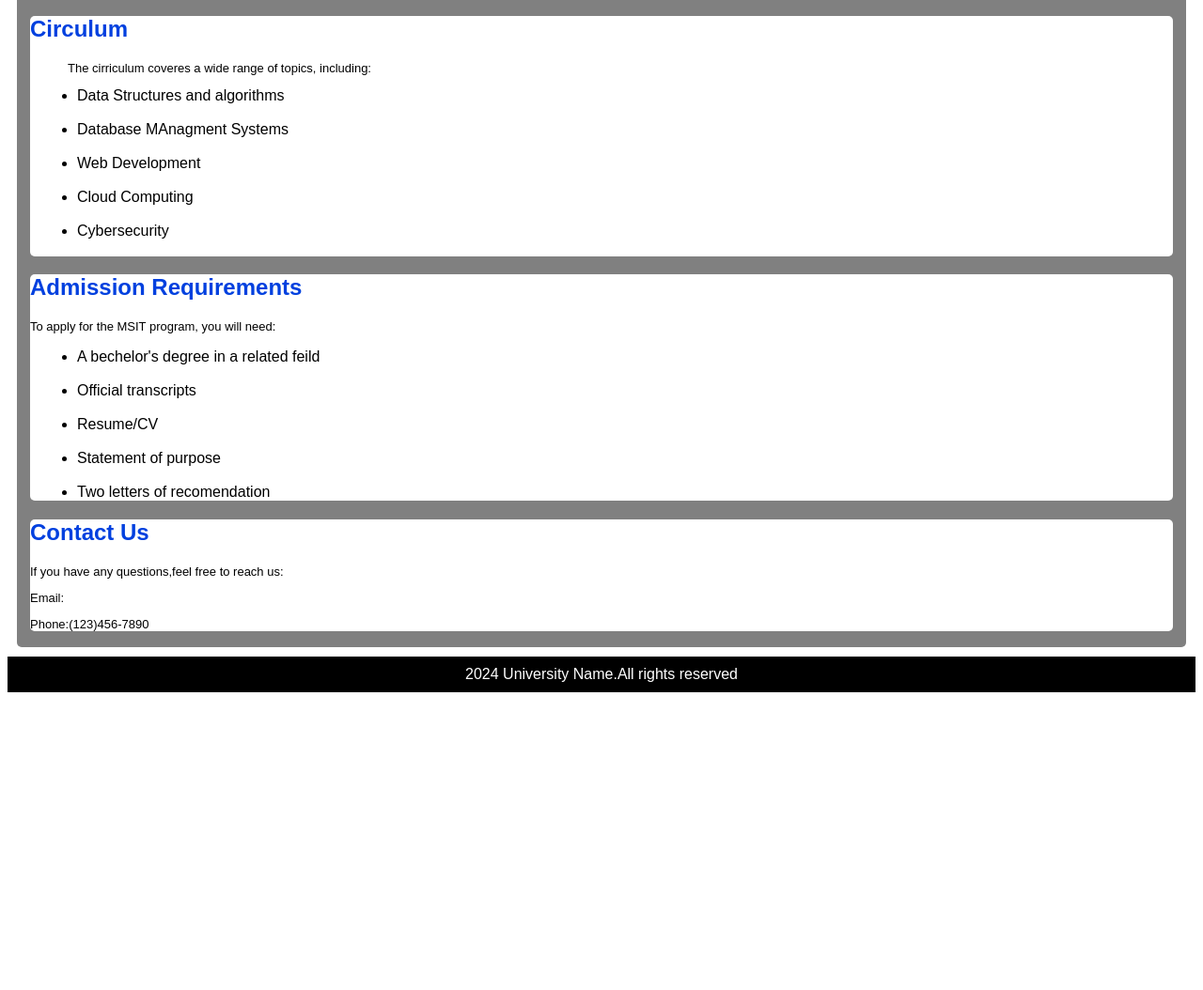
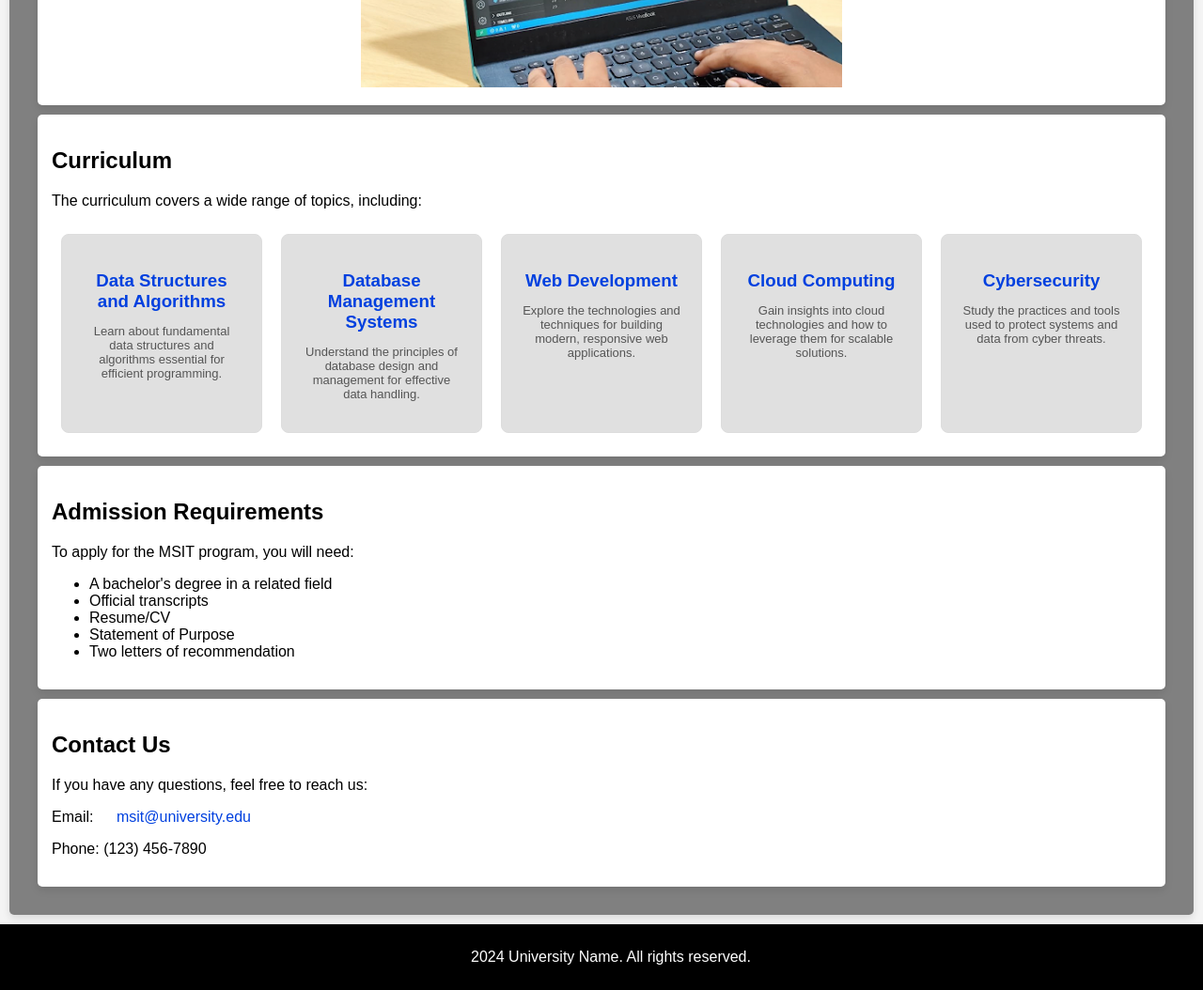
Before and after one commit to nithinrontala02/html_css, a plain HTML site: page day-2/index.html in a window 1280 px wide. Shown: the part 729-1783 px from the top of the page at 94% size. Before the commit the page ends 1474 px from the top, so only its background shows below. Drawn offline with Linux system fonts and the light colour scheme.

Commit message:
added containers for the cirriculum and added css

```diff
--- a/day-2/index.html
+++ b/day-2/index.html
@@ -1,64 +1,75 @@
 <!DOCTYPE html>
-<html>
 <head>
-        <title>MSIT -Info Page</title>
+    <title>MSIT - Info Page</title>
     <link rel="stylesheet" href="styles.css">
 </head>
 <body>
     <header>
-            <img src = "msitlogo.png">
-            <h1>Master Of Science in Information Technology</h1>
+        <img src="msitlogo.png" alt="MSIT Logo">
+        <h1>Master of Science in Information Technology</h1>
     </header>
     <nav>
         <ul class="ulcls">
-                <li class="licls"><a href ="#overview">Overview</a></li>
-                <li class="licls"><a href ="#cirriculum">Cirriculum</a></li>
-                <li class="licls"><a href ="#admission">Admission Requirements</a></li>
-                <li class="licls"><a href ="#contact">Contact Us</a></li>
+            <li class="licls"><a href="#overview">Overview</a></li>
+            <li class="licls"><a href="#curriculum">Curriculum</a></li>
+            <li class="licls"><a href="#admission">Admission Requirements</a></li>
+            <li class="licls"><a href="#contact">Contact Us</a></li>
         </ul>
     </nav>
     <section class="main">
-
-
-            <section id ="overview">
+        <section id="overview">
             <h2>Program Overview</h2>
-                <p>The MSIT program is designed to equip students with the skills and knowledge needed to excel in the field of the information technology.Our curriculum is tailored to meet the needs of both begineers and experienced professionals</p>
-                <img src = "image.png">
-
+            <p>The MSIT program is designed to equip students with the skills and knowledge needed to excel in the field of information technology. Our curriculum is tailored to meet the needs of both beginners and experienced professionals.</p>
+            <div class="image-container">
+                <img src="image.png" alt="Program Overview Image">
+            </div>
         </section>
-            <section id="cirriculum">
-                <h2>Circulum</h2>
-                <ul>
-                    <p>The cirriculum coveres a wide range of topics, including:</p>
-                    <section class="card12">
-                        <li>Data Structures and algorithms</li><br>
-                        <li>Database MAnagment Systems</li><br>
-                        <li>Web Development</li><br>
-                        <li>Cloud Computing</li><br>
-                        <li>Cybersecurity</li><br>
-                    </section>
-                </ul>
+        <section id="curriculum">
+            <h2>Curriculum</h2>
+            <p>The curriculum covers a wide range of topics, including:</p>
+            <div class="card-container">
+                <div class="card">
+                    <h3>Data Structures and Algorithms</h3>
+                    <p>Learn about fundamental data structures and algorithms essential for efficient programming.</p>
+                </div>
+                <div class="card">
+                    <h3>Database Management Systems</h3>
+                    <p>Understand the principles of database design and management for effective data handling.</p>
+                </div>
+                <div class="card">
+                    <h3>Web Development</h3>
+                    <p>Explore the technologies and techniques for building modern, responsive web applications.</p>
+                </div>
+                <div class="card">
+                    <h3>Cloud Computing</h3>
+                    <p>Gain insights into cloud technologies and how to leverage them for scalable solutions.</p>
+                </div>
+                <div class="card">
+                    <h3>Cybersecurity</h3>
+                    <p>Study the practices and tools used to protect systems and data from cyber threats.</p>
+                </div>
+            </div>
         </section>
         <section id="admission">
             <h2>Admission Requirements</h2>
             <p>To apply for the MSIT program, you will need:</p>
-                <section class="card31">
             <ul>
-                        <li>A bechelor's degree in a related feild</li><br>
-                        <li>Official transcripts</li><br>
-                        <li>Resume/CV</li><br>
-                        <li>Statement of purpose</li><br>
-                        <li>Two letters of recomendation</li>
+                <li>A bachelor's degree in a related field</li>
+                <li>Official transcripts</li>
+                <li>Resume/CV</li>
+                <li>Statement of Purpose</li>
+                <li>Two letters of recommendation</li>
             </ul>
-                </section>
         </section>
         <section id="contact">
             <h2>Contact Us</h2>
-                <p>If you have any questions,feel free to reach us:</p>
-                <p>Email:<a href="">msit@university.edu</a></p>
-                <p>Phone:(123)456-7890</p>
+            <p>If you have any questions, feel free to reach us:</p>
+            <p>Email: <a href="mailto:msit@university.edu" class="mail">msit@university.edu</a></p>
+            <p>Phone: (123) 456-7890</p>
         </section>
     </section>
+    <footer>
+        <p>2024 University Name. All rights reserved.</p>
+    </footer>
 </body>
-    <footer>2024 University Name.All rights reserved</footer>
 </html>
--- a/day-2/styles.css
+++ b/day-2/styles.css
@@ -1,52 +1,114 @@
 body {
     font-family: Arial, Helvetica, sans-serif;
+    margin: 0;
+    padding: 0;
+    background-color: #f4f4f4;
+}
 
-}
 header {
     text-align: center;
+    background-color: #fff;
+    padding: 20px;
 }
-img{
-    display:block;
+
+header img {
+    display: block;
     margin: 0 auto;
 }
+
 h1 {
-    color:#0040df
+    color: #0040df;
 }
-h2{
-    color:#0040df
-}
+
 nav {
     background-color: black;
     text-align: center;
+    padding: 10px 0;
 }
-.ulcls{
+
+.ulcls {
     list-style-type: none;
+    padding: 0;
+    margin: 0;
+}
 
-}
-.licls{
+.licls {
     color: whitesmoke;
     display: inline-block;
     padding: 10px 20px;
 }
-p{
-    font-size: small;
+
+a {
+    color: white;
+    text-decoration: none;
+    transition: background-color 0.3s, color 0.3s, box-shadow 0.3s;
+    padding: 10px 20px;
 }
-section{
-    background-color:white;
-    margin: 10px;
-    border-radius: 5px ;
+
+a:hover {
+    box-shadow: 10px 10px 10px rgba(26, 189, 218, 0.3);
+    border-radius: 20px;
+    background-color: rgba(26, 189, 218, 0.1);
 }
-.main{
-    background-color: gray;
-    padding: 4px;
-}
-footer{
+
+footer {
     color: white;
     text-align: center;
     background-color: black;
     padding: 10px;
+    position: relative;
+    bottom: 0;
+    width: 100%;
 }
-a{
-    text-decoration: none;
-    color: white;
+
+section {
+    background-color: white;
+    margin: 10px;
+    border-radius: 5px;
+    padding: 15px;
+    box-shadow: 0 4px 8px rgba(0, 0, 0, 0.1);
 }
+
+.main {
+    background-color: gray;
+    padding: 20px;
+}
+
+.image-container {
+    text-align: center;
+}
+
+.image-container img {
+    max-width: 100%;
+    height: auto;
+}
+
+.card-container {
+    display: flex;
+    flex-wrap: nowrap;
+    gap: 20px;
+    justify-content: flex-start;
+    padding: 10px;
+    text-align: center;
+}
+
+.card {
+    background-color: #e0e0e0;
+    border: 1px solid #ddd;
+    border-radius: 8px;
+    padding: 20px;
+    width: 300px;
+}
+
+.card h3 {
+    color: #0040df;
+    margin-bottom: 10px;
+}
+
+.card p {
+    font-size: small;
+    color: #555;
+}
+.mail{
+    color: #0040df;
+}
```
Lines whose indentation alone changed are shown as unchanged.
